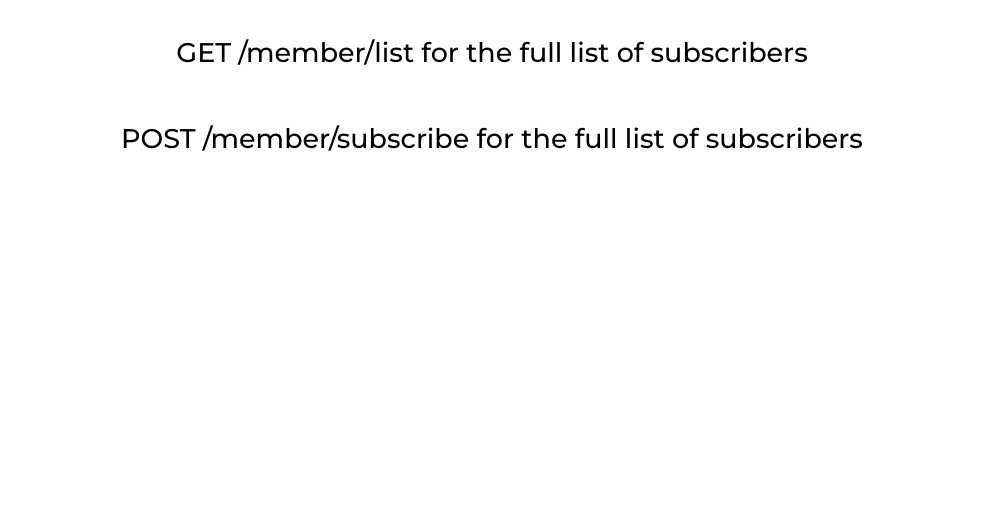
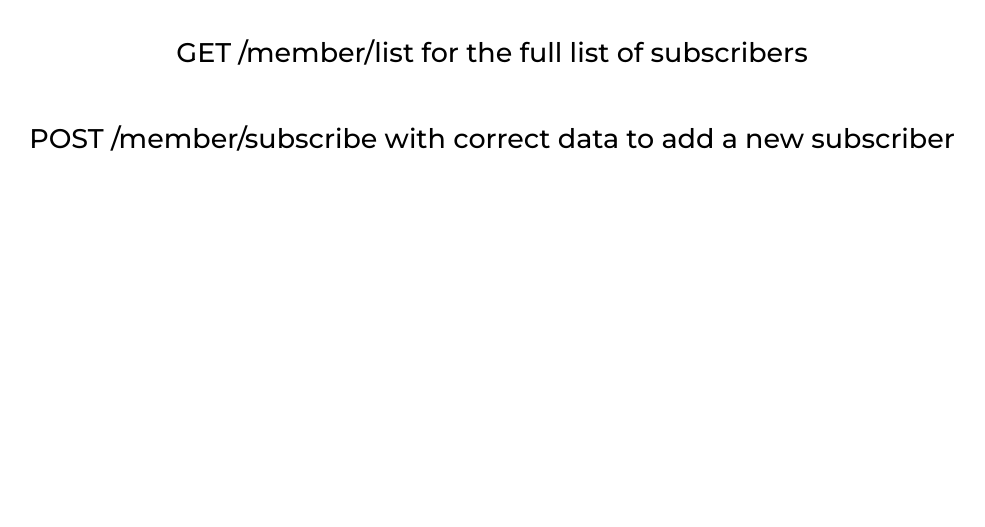
Before and after one commit to drebenj/vance-mail-api, a website: page public/index.html in a window 1280 px wide. Shown: the part 273-800 px from the top of the page, without its empty margins (148-1133 px from the left). Drawn offline with Linux system fonts and the light colour scheme.

Commit message:
:art: update message

```diff
--- a/public/index.html
+++ b/public/index.html
@@ -14,7 +14,7 @@
     <main>
       <h1>Welcome to the Vance Mail API!</h1>
       <h2>GET /member/list for the full list of subscribers</h2>
-      <h2>POST /member/subscribe for the full list of subscribers</h2>
+      <h2>POST /member/subscribe with correct data to add a new subscriber</h2>
     </main>
   </body>
 </html>
```
